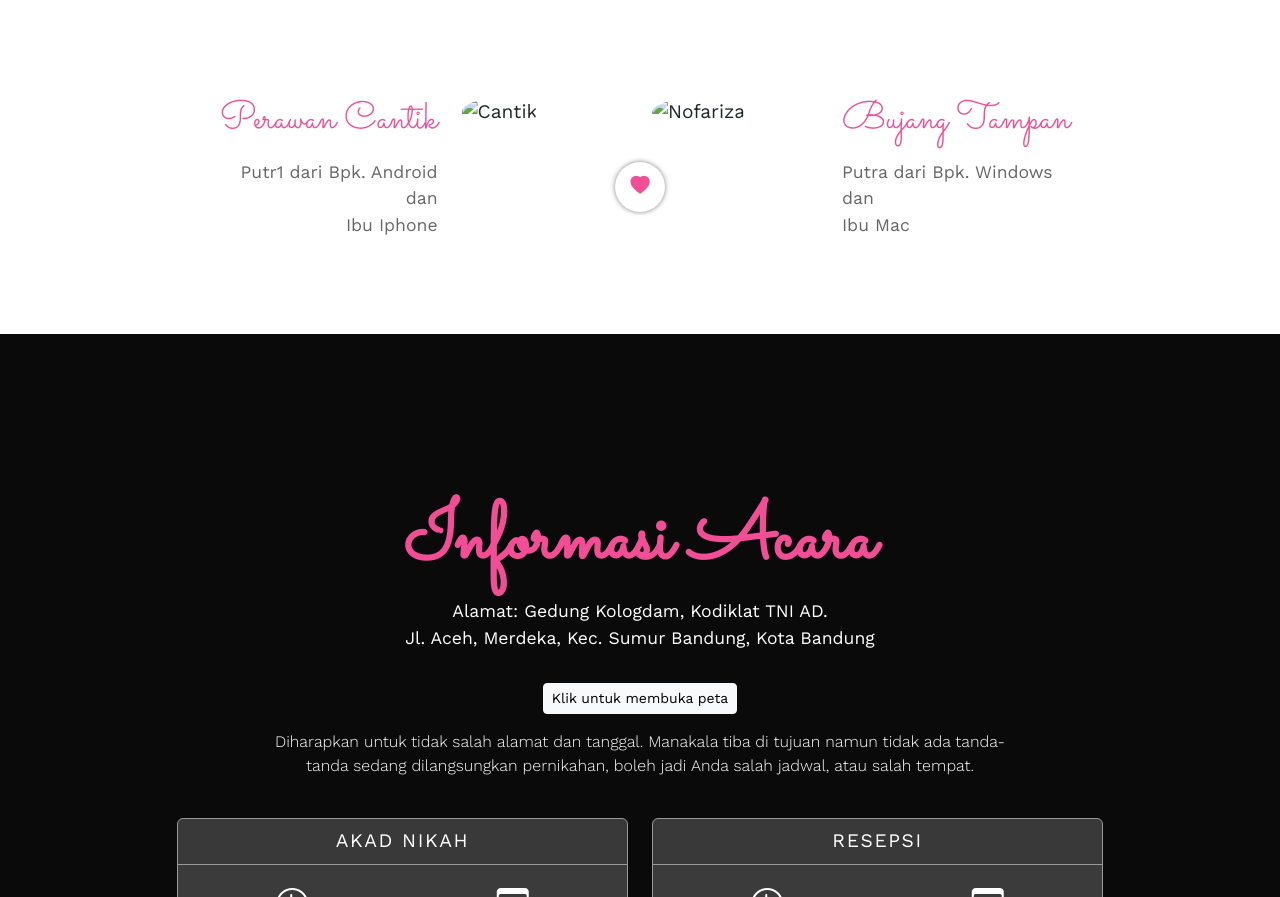
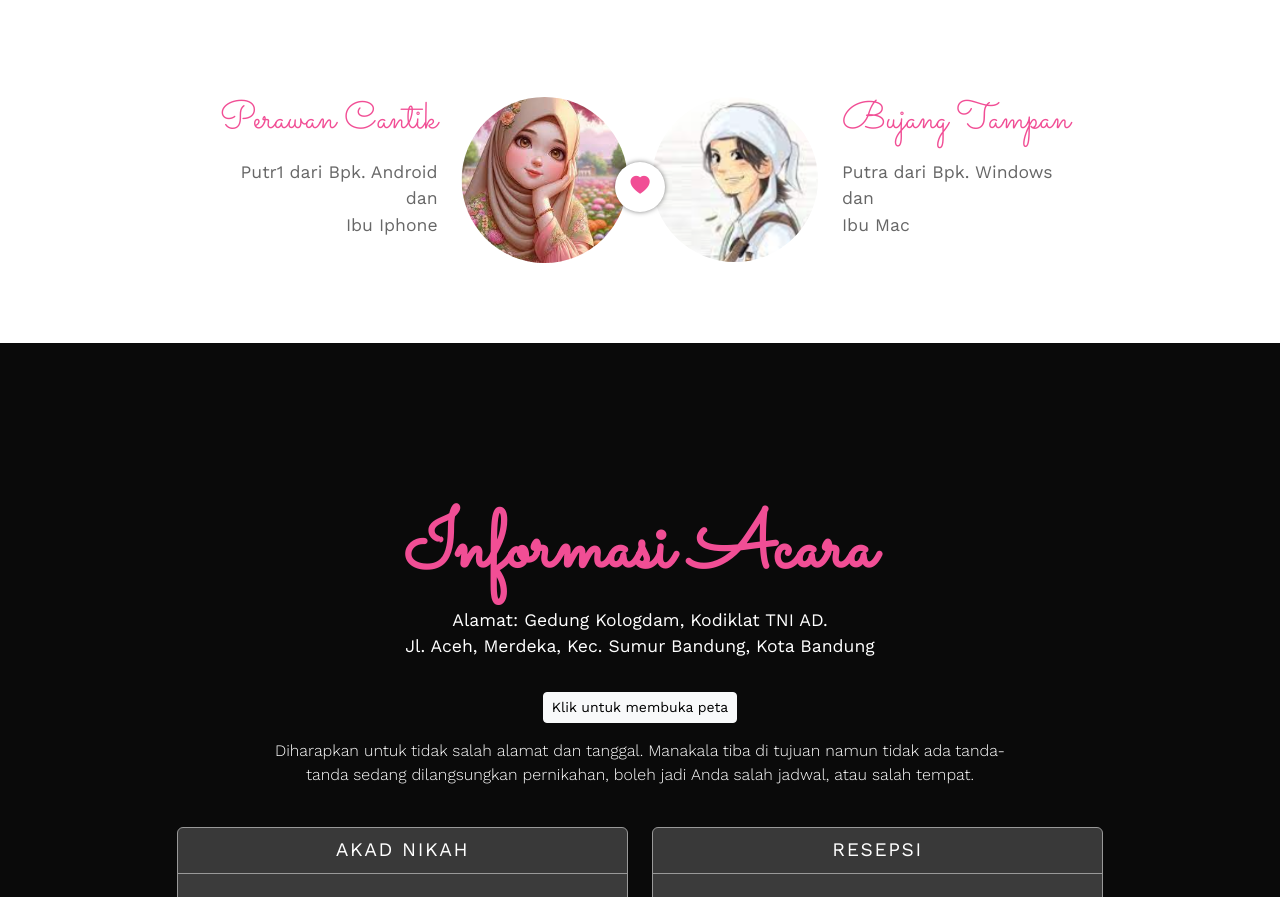
Before and after one commit to endum99/nikah, a plain HTML site: page index.html in a window 1280 px wide. Shown: the part 1325-2222 px from the top of the page. Drawn offline with nearby package versions, Linux system fonts and the light colour scheme; some packages are replaced by stand-ins of ours; a script that the page names is missing.

Commit message:
Update index.html

```diff
--- a/index.html
+++ b/index.html
@@ -96,7 +96,7 @@
               <p>Putr1 dari Bpk. Android <br> dan <br> Ibu Iphone</p>
             </div>
             <div class="col-4">
-              <img src="img/b.jpeg" alt="Cantik" class="img-responsive rounded-circle">
+              <img src="img/pengantin/b.jpeg" alt="Cantik" class="img-responsive rounded-circle">
             </div>
           </div>
         </div>
@@ -106,7 +106,7 @@
         <div class="col-lg-6">
           <div class="row" data-aos="fade-left" data-aos-duration="2500">
             <div class="col-4" >
-              <img src="img/a.png" alt="Nofariza" class="img-responsive rounded-circle">
+              <img src="img/pengantin/a.png" alt="tampan" class="img-responsive rounded-circle">
             </div>
             <div class="col-8">
               <h3>Bujang Tampan</h3>
```
